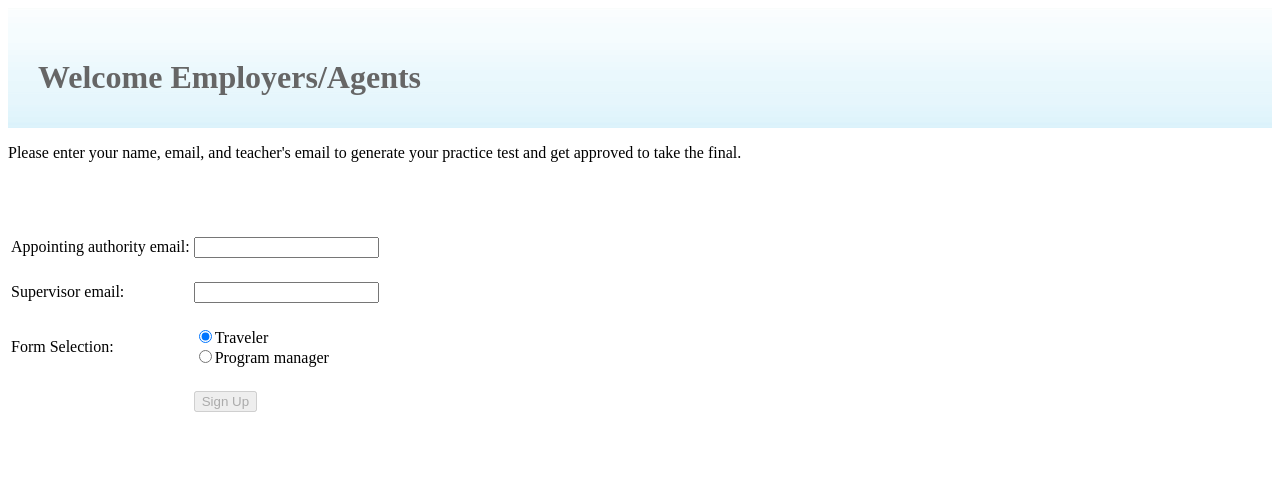
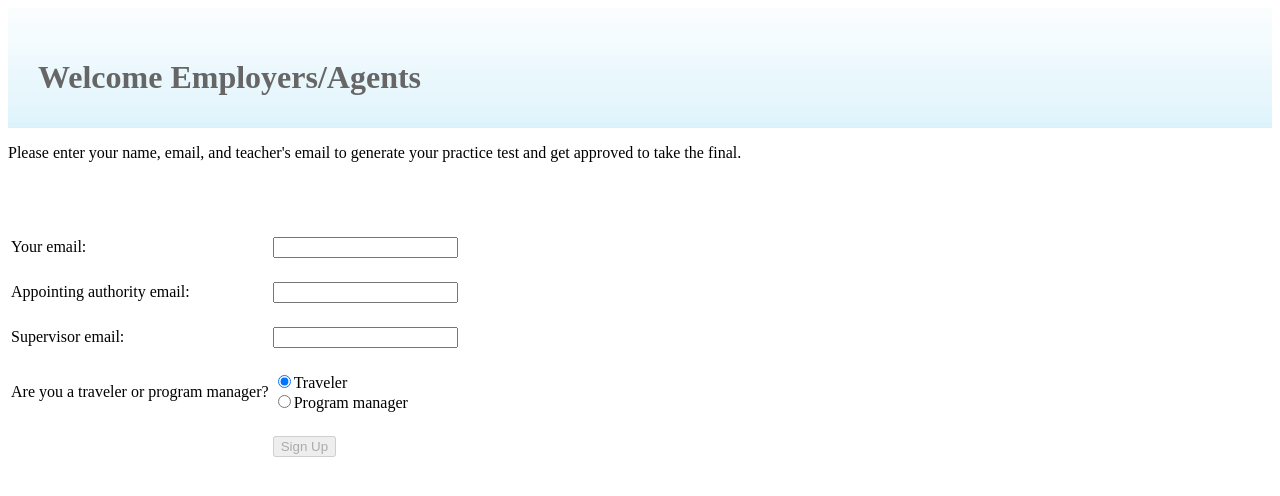
Before and after one commit to rossgk2/dce-capstone, an Angular app in the folder dce-capstone/: page / in a window 1280 px wide. Shown: the top 496 px of the page. Built offline with nearby package versions, Linux system fonts and the light colour scheme; what ngx-spinner would draw is missing.

Commit message:
Added another input field

```diff
--- a/dce-capstone/src/app/practice-test-form/practice-test-form.component.html
+++ b/dce-capstone/src/app/practice-test-form/practice-test-form.component.html
@@ -4,6 +4,11 @@
 <form [formGroup]="insuranceForm" (ngSubmit)="onSubmit()">
   <table>
     <th></th>
+    <br>
+    <tr>
+      <td><label for="initiator-email">Your email:</label></td>
+      <td><input id="initiator-email" type="text" formControlName="initEmail"></td>
+    </tr>
     <br>
     <tr>
       <td><label for="appointing-authority-email">Appointing authority email:</label></td>
@@ -16,7 +21,7 @@
     </tr>
     <br>
     <tr>
-      <td><label for="initiatorType">Form Selection:</label></td>
+      <td><label for="initiatorType">Are you a traveler or program manager?</label></td>
       <td>
         <div>
           <input type="radio" id="traveler" value="traveler" name="initiatorType" formControlName="initiatorType" (change)="changeInitiatorType($event)" checked>
--- a/dce-capstone/src/app/practice-test-form/practice-test-form.component.ts
+++ b/dce-capstone/src/app/practice-test-form/practice-test-form.component.ts
@@ -17,6 +17,7 @@ export class PracticeTestFormComponent implements OnInit {
 
     constructor(private formBuilder: FormBuilder, private flowService: FlowServiceService) {
         this.insuranceForm = this.formBuilder.group({
+            initEmail: ['', [Validators.required, Validators.email]],
             aaEmail: ['', [Validators.required, Validators.email]],
             supEmail: ['', [Validators.required, Validators.email]],
             initiatorType: ['traveler' /* initial value */ ]
@@ -25,6 +26,7 @@ export class PracticeTestFormComponent implements OnInit {
 
     onSubmit(): void {
         let payload = {
+            "initEmail": this.insuranceForm.controls['initEmail'].value,
             "aaEmail": this.insuranceForm.controls['aaEmail'].value,
             "supEmail": this.insuranceForm.controls['supEmail'].value,
             "initiatorType": this.insuranceForm.controls['initiatorType'].value // is either 'traveler' or 'program-manager'
```
